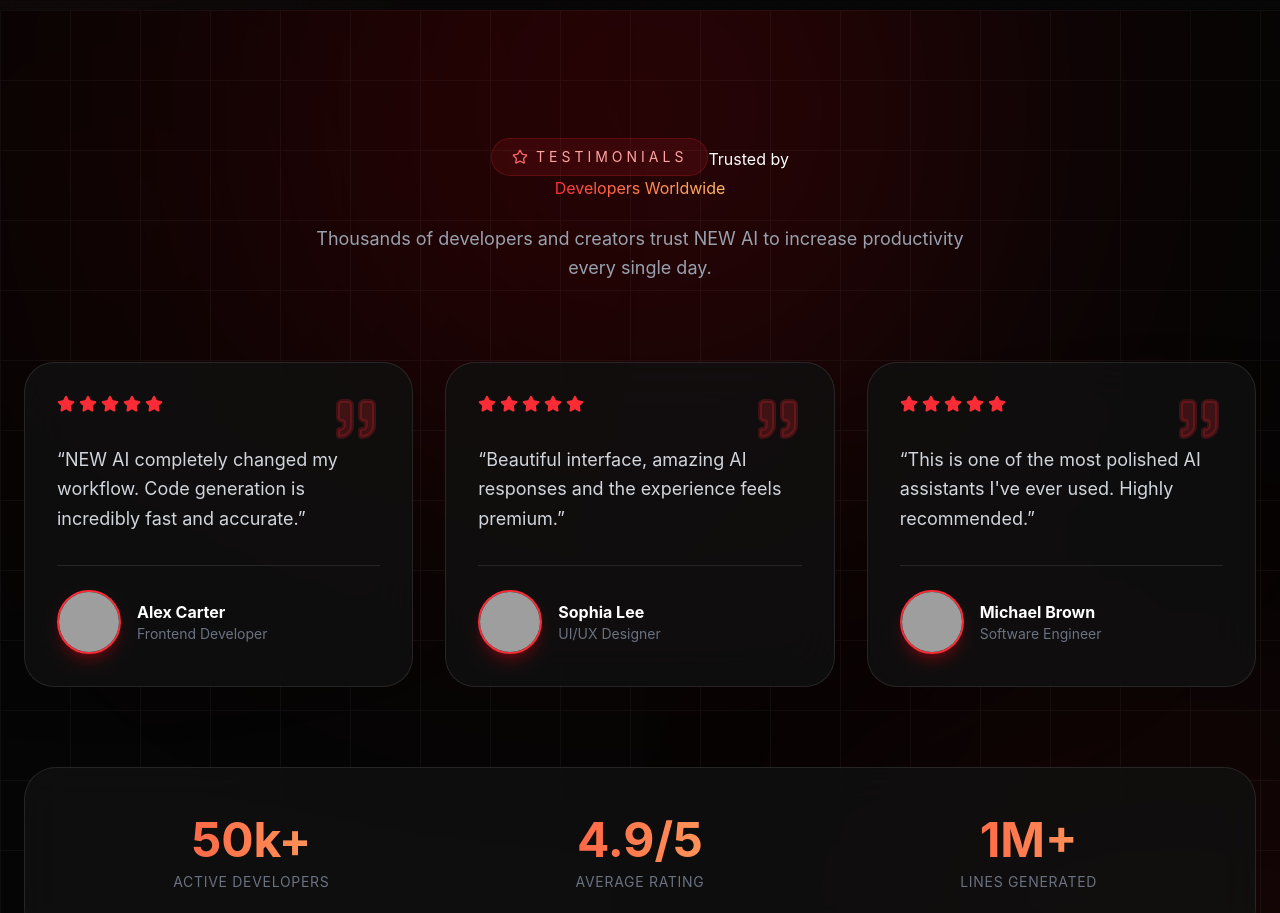
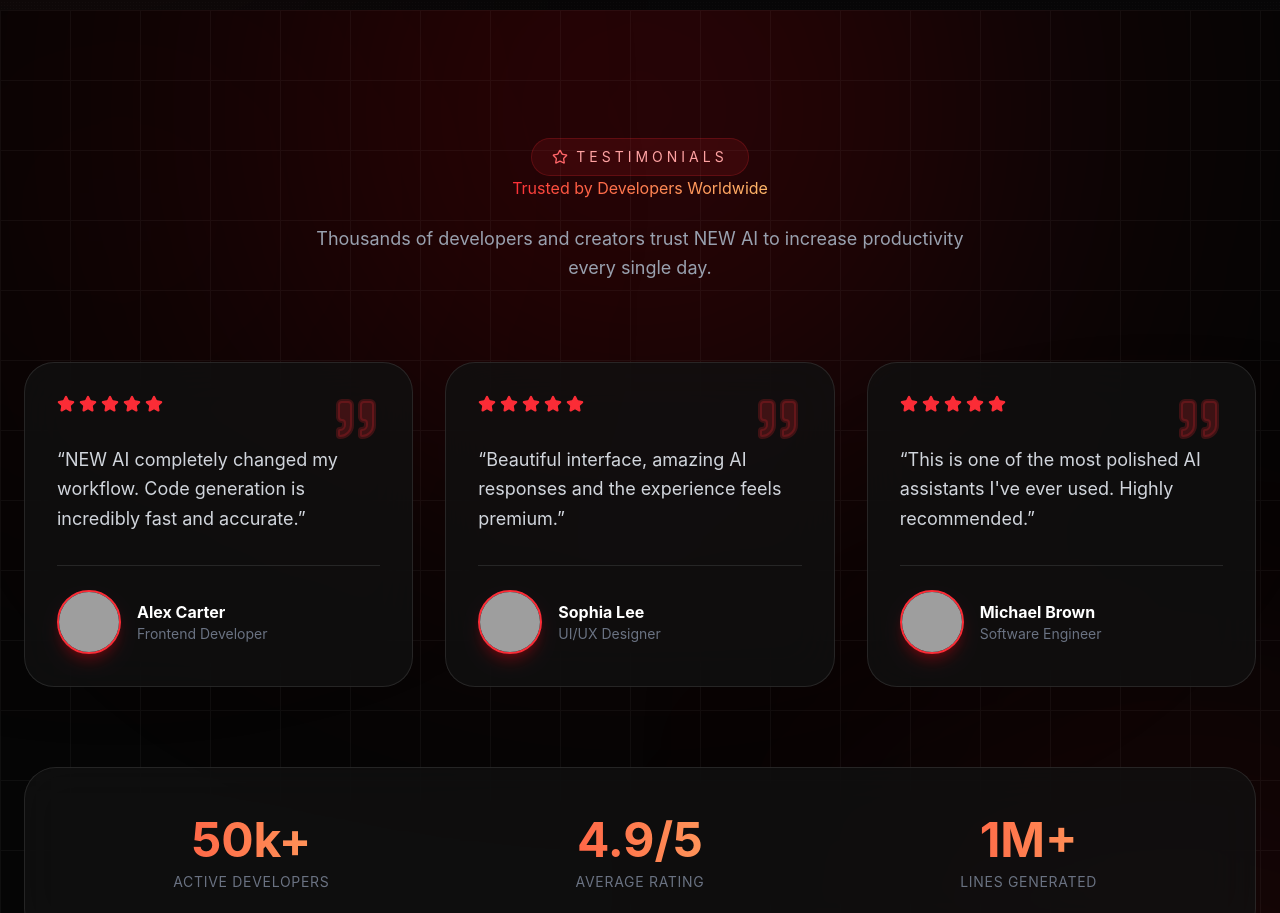
Before and after one commit to Prashant-dhi/Insane-AI-, a React (Vite) app: page / in a window 1280 px wide. Shown: the part 5080-5993 px from the top of the page. Built offline with nearby package versions, Linux system fonts and the light colour scheme; no server answers; grey boxes are pictures that could not be loaded.

Commit message:
Updated Testimonials

```diff
--- a/src/components/landing/Testimonials.jsx
+++ b/src/components/landing/Testimonials.jsx
@@ -82,13 +82,13 @@ export default function Page() {
 
             </div>
 
-            Trusted by
+
 
             <br />
 
             <span className="bg-gradient-to-r from-red-500 to-orange-300 bg-clip-text text-transparent">
 
-              Developers Worldwide
+              Trusted by Developers Worldwide
 
             </span>
             <p className="mx-auto mt-6 text-pretty text-lg leading-relaxed text-gray-400">
```
